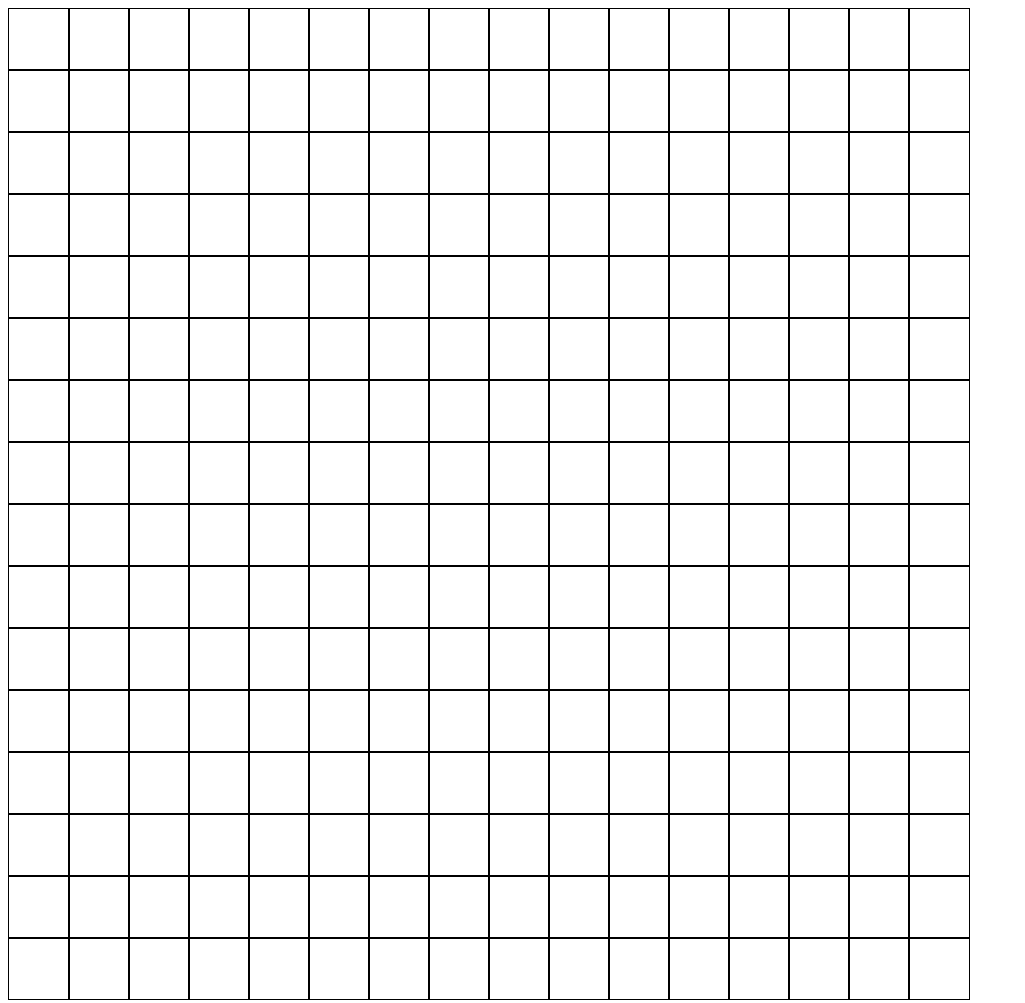
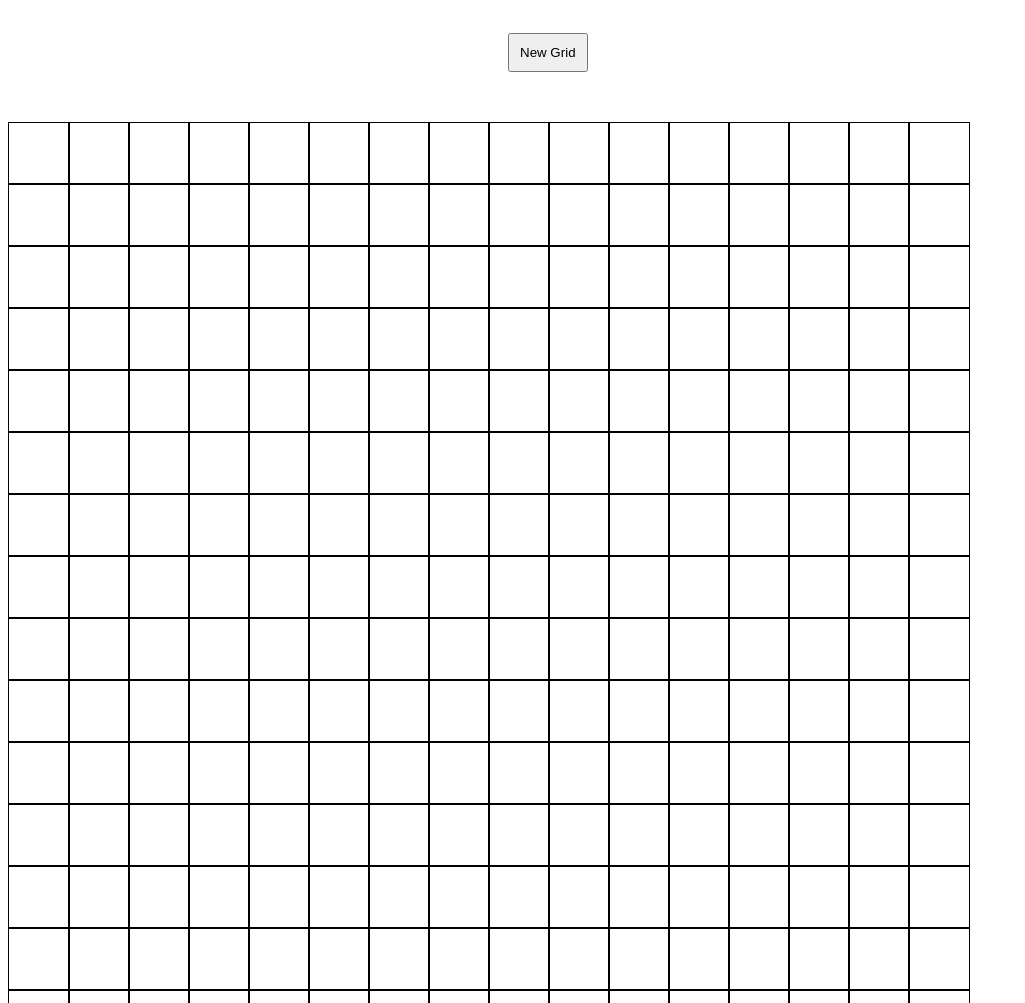
Before and after one commit to Joe-Balsamo/javascript-jQuery, a plain HTML site: page index.html in a window 1280 px wide. Shown: the top 1003 px of the page, without its empty margins (0-1025 px from the left). Drawn offline with nearby package versions, Linux system fonts and the light colour scheme.

Commit message:
Added Button

```diff
--- a/index.html
+++ b/index.html
@@ -7,6 +7,10 @@
 </head>
 
 <body>
+
+	<button onclick="doGridButton(); return false;">New Grid</button>
+
+
 
 	<div class="wrapper">
 
--- a/js.js
+++ b/js.js
@@ -1,21 +1,28 @@
 $(document).ready(function() {
     createGrid(16);
     $("div.column").mouseenter(function(){
-        /*$(".enter span").text(y += 1);*/
         $(this).css("background-color", "#FFD1D1");
     });
 
 });
 
+function doGridButton() {
+    gridDim = prompt("Please enter grid dimension: ");
+    console.log("gridDim is", gridDim);
+    //Now call the grid creator.
+    createGrid(gridDim);
+}
 
+/*
 
-$(".start").click(function () {
-    gridDim = prompt("Please enter a number");
+$(".gridbutton").click(function () {
+
+    gridDim = prompt("Please enter grid dimension: ");
     console.log("gridDim is", gridDim);
     //Now call the grid creator.
     createGrid(gridDim);
 });
-
+*/
 
 function createGrid(gridDim) {
     //Get the wrapper handle.
--- a/style.css
+++ b/style.css
@@ -1,17 +1,14 @@
+
+button {
+	padding: 10px;
+	margin:  25px 100px 50px 500px
+}
 
 
 .row {
-	/*
-    width: 50px;
-    height: 50px;
-    */
 	display: inline-block;
 }
 
 .column {
-	/*
-    height: 50px;
-    width: 50px;
-    */
 	border: 1px solid black;
 }
```
